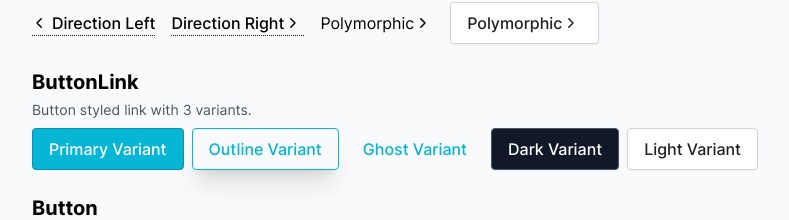
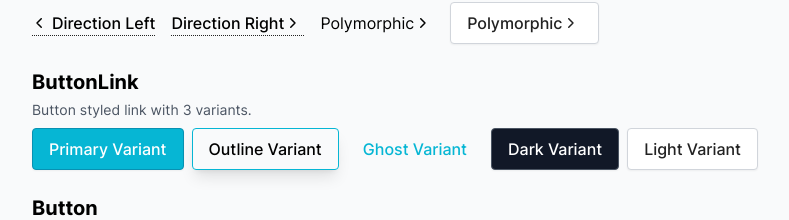
Before and after one commit to SoraHimmel2/TehnoProgress, a Next.js app: page /components in a window 1280 px wide. Shown: the part 817-1037 px from the top of the page, without its empty margins (58-847 px from the left). Built offline with nearby package versions, Linux system fonts and the light colour scheme.

Commit message:
another view change of button

```diff
--- a/src/components/links/ButtonLink.tsx
+++ b/src/components/links/ButtonLink.tsx
@@ -44,7 +44,7 @@ const ButtonLink = React.forwardRef<HTMLAnchorElement, ButtonLinkProps>(
               'disabled:bg-primary-400 disabled:hover:bg-primary-400',
             ],
             variant === 'outline' && [
-              'text-primary-500 shadow-xl',
+              'text-black shadow-lg',
               'border border-primary-500',
               'hover:bg-primary-50 active:bg-primary-100 disabled:bg-primary-100',
               isDarkBg &&
```
